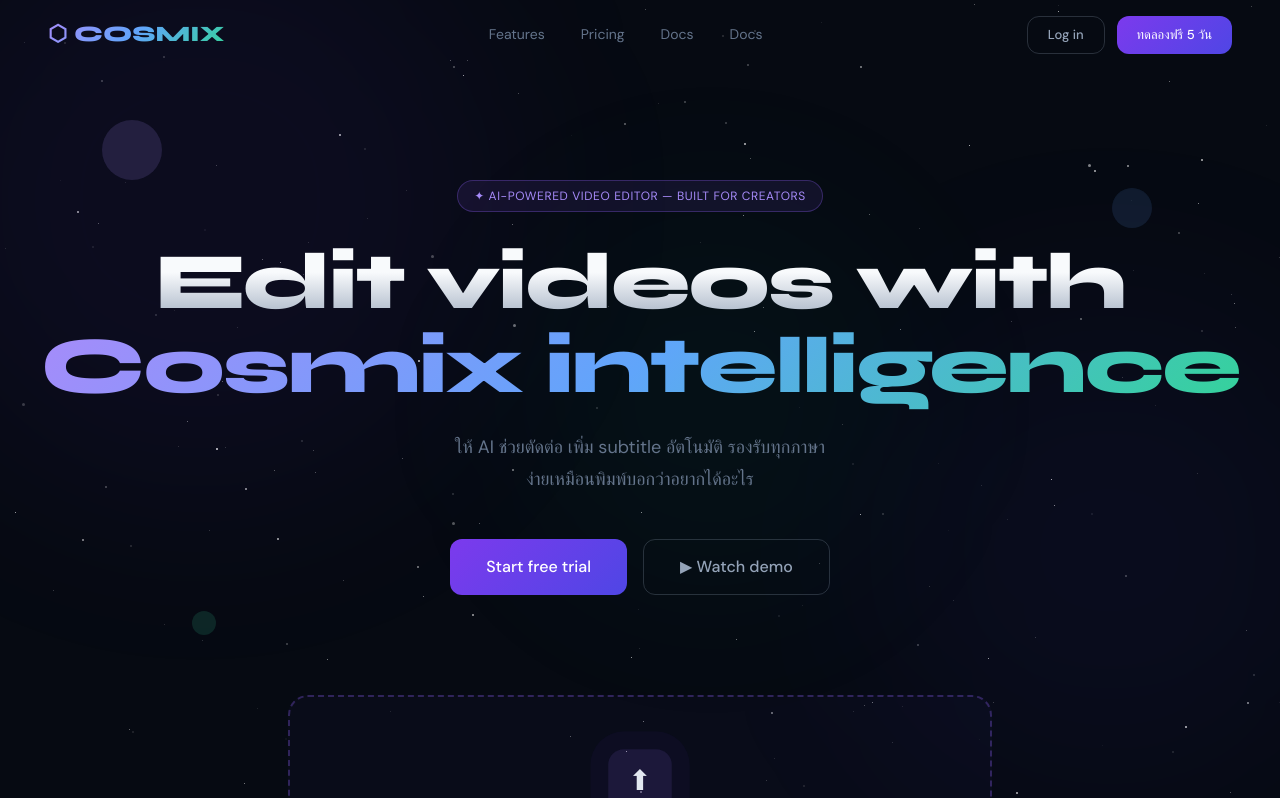
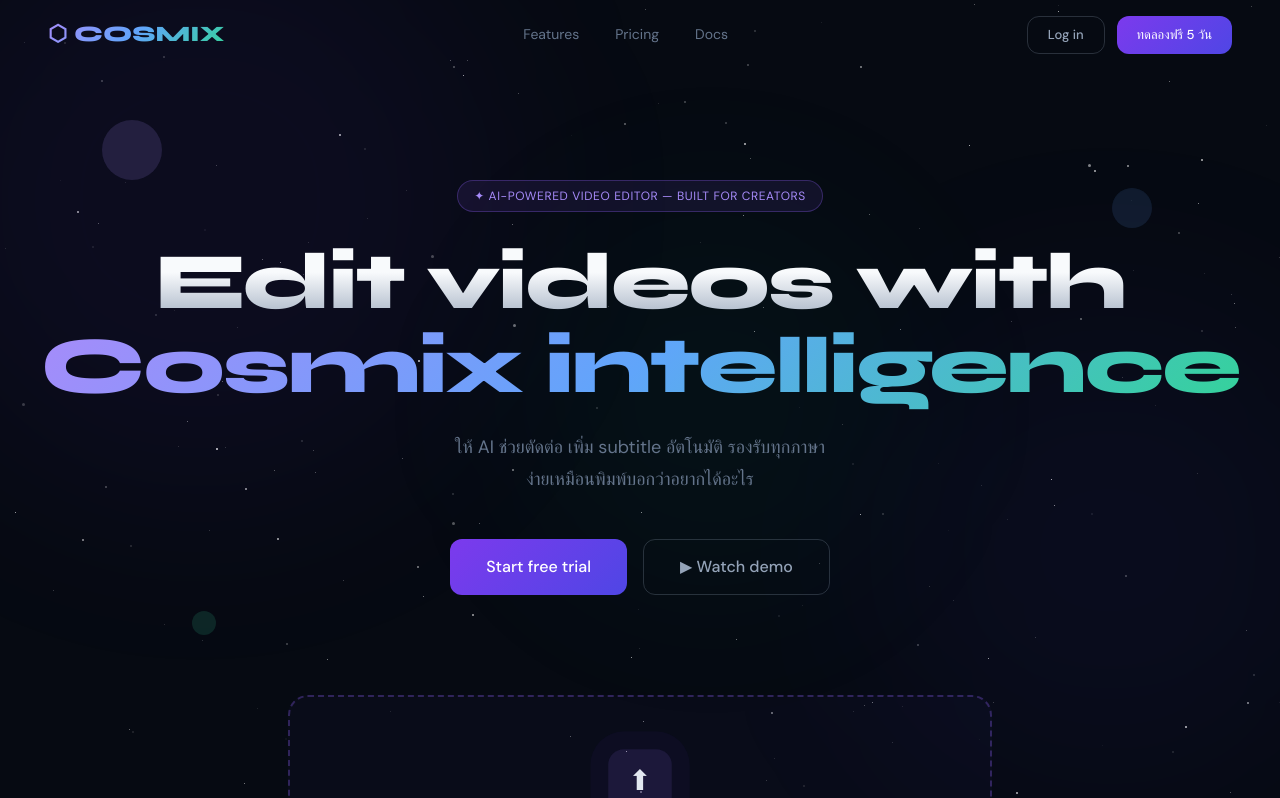
Before and after one commit to SupakornL/cosmix, a React (Vite) app in the folder frontend/: page / in a window 1280 px wide. Shown: the top 798 px of the page. Built offline with nearby package versions, Linux system fonts and the light colour scheme.

Commit message:
Remove duplicate Docs nav link

```diff
--- a/frontend/src/pages/LandingPage.tsx
+++ b/frontend/src/pages/LandingPage.tsx
@@ -188,7 +188,6 @@
           <span className="nav-link" onClick={() => document.getElementById('features')?.scrollIntoView({behavior:'smooth'})} style={{cursor:'pointer'}}>Features</span>
           <span className="nav-link" onClick={() => navigate('/pricing')} style={{cursor:'pointer'}}>Pricing</span>
           <span className="nav-link" onClick={() => document.getElementById('docs')?.scrollIntoView({behavior:'smooth'})} style={{cursor:'pointer'}}>Docs</span>
-          <span className="nav-link" onClick={() => document.getElementById('docs')?.scrollIntoView({behavior:'smooth'})} style={{cursor:'pointer'}}>Docs</span>
         </div>
         <div style={{ display: 'flex', gap: 12 }}>
           <button className="btn-outline" style={{ padding: '8px 20px', fontSize: 13 }} onClick={() => navigate('/login')}>Log in</button>
```
